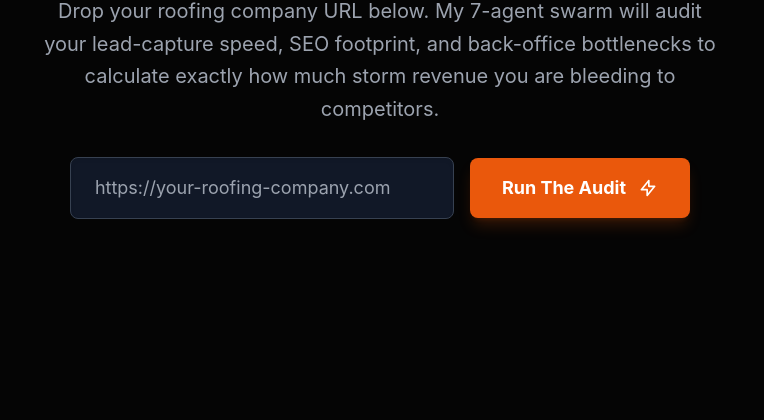
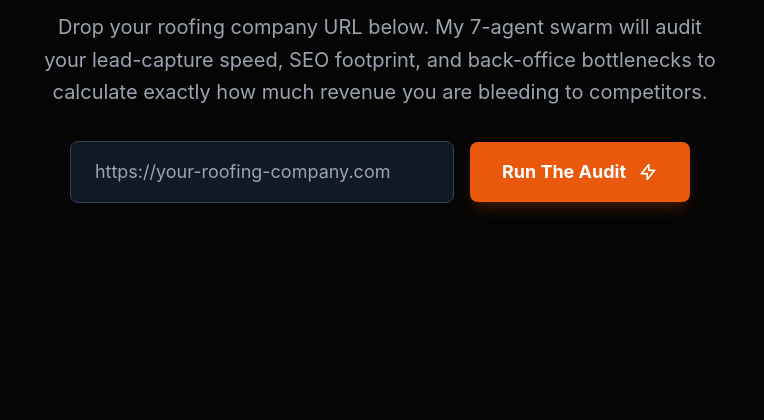
Before and after one commit to regreenjr/openclaw-ai-audit-hackathon, a website: page public/index.html in a window 1280 px wide. Shown: the part 380-800 px from the top of the page, without its empty margins (260-1024 px from the left). Drawn offline with nearby package versions, Linux system fonts and the light colour scheme.

Commit message:
fix: remove 'storm' from tagline

```diff
--- a/public/index.html
+++ b/public/index.html
@@ -21,7 +21,7 @@
             Zero-Click AI Infrastructure Audit
         </div>
         <h1 class="text-5xl md:text-7xl font-extrabold tracking-tight gradient-text">Roofing Ops AI Audit</h1>
-        <p class="text-xl text-gray-400 max-w-2xl mx-auto leading-relaxed">Drop your roofing company URL below. My 7-agent swarm will audit your lead-capture speed, SEO footprint, and back-office bottlenecks to calculate exactly how much storm revenue you are bleeding to competitors.</p>
+        <p class="text-xl text-gray-400 max-w-2xl mx-auto leading-relaxed">Drop your roofing company URL below. My 7-agent swarm will audit your lead-capture speed, SEO footprint, and back-office bottlenecks to calculate exactly how much revenue you are bleeding to competitors.</p>
 
         <form id="auditForm" class="mt-12 flex flex-col sm:flex-row gap-4 justify-center items-center">
             <input type="url" id="companyUrl" placeholder="https://your-roofing-company.com" required class="w-full sm:w-96 bg-gray-900 border border-gray-700 rounded-lg px-6 py-4 text-lg focus:outline-none focus:border-orange-500 transition-colors shadow-inner" />
```
